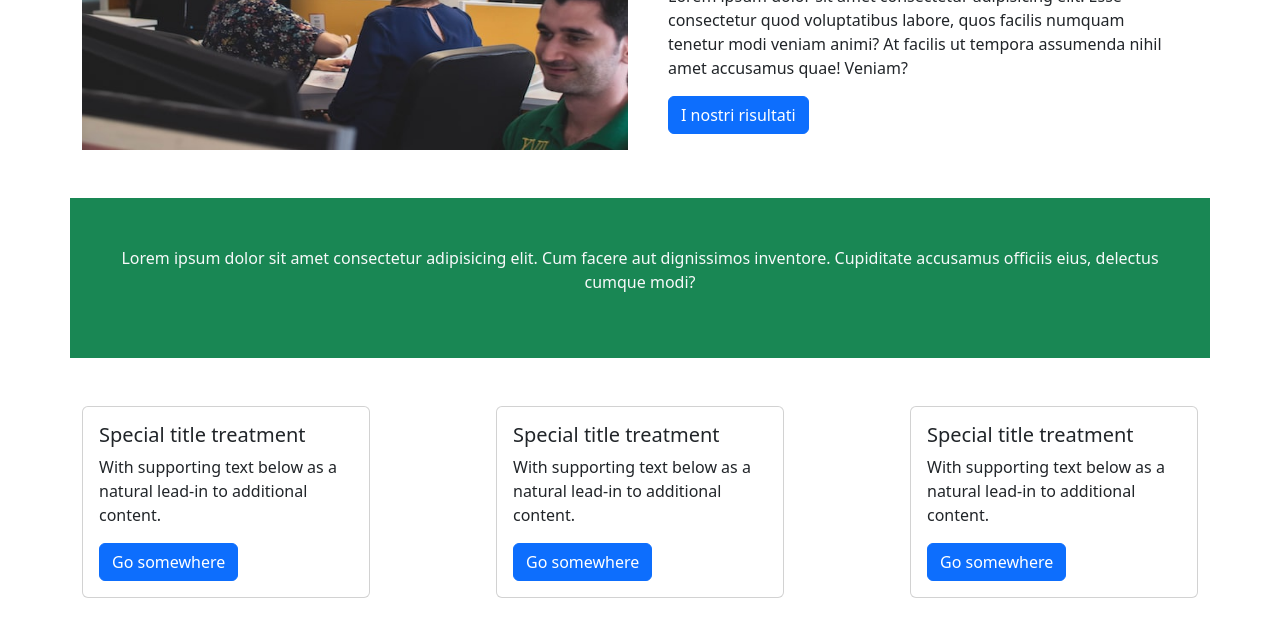
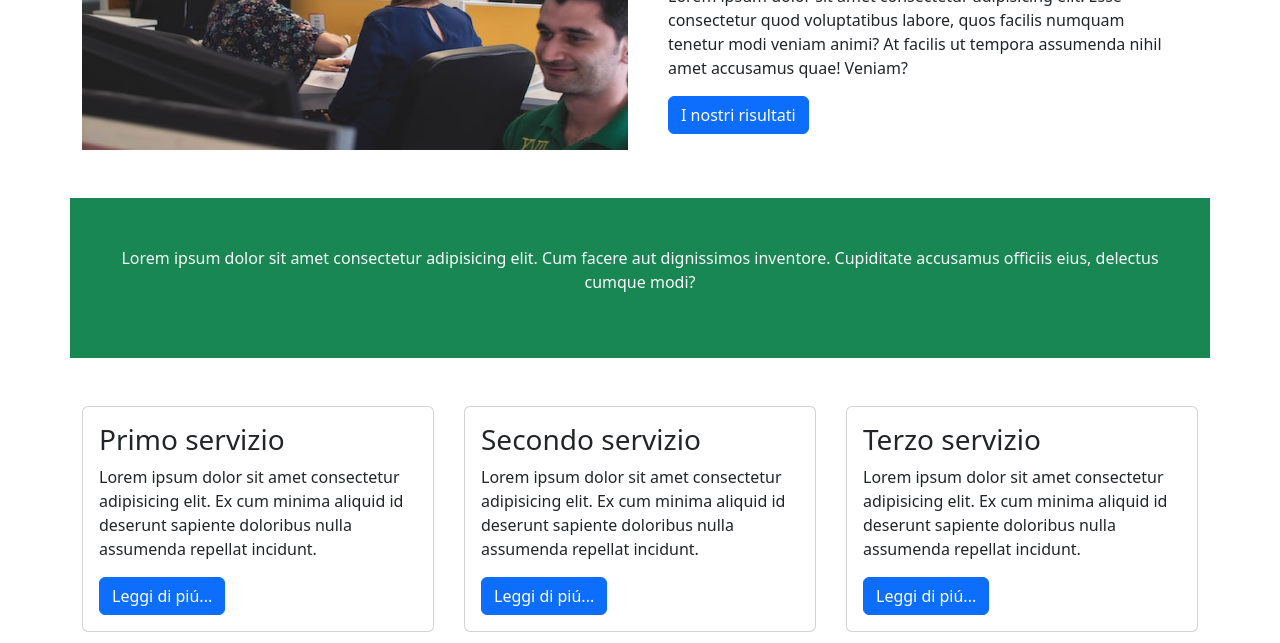
Before and after one commit to EarthDragon10/U2-W6-D2-Esercizio, a plain HTML site: page index.html in a window 1280 px wide. Shown: the part 304-947 px from the top of the page. Drawn offline with nearby package versions, Linux system fonts and the light colour scheme.

Commit message:
add bootstrap

```diff
--- a/index.html
+++ b/index.html
@@ -60,29 +60,29 @@
 
             <article id="articles">
                 <div class="row mb-5">
-                    <div class="col d-flex flex-row justify-content-between gap-4">
-                        <div class="card " style="width: 18rem;">
+                    <div class="col d-flex flex-row justify-content-between gap-3">
+                        <div class="card " style="width: 22rem;">
                             <div class="card-body">
-                                <h5 class="card-title">Special title treatment</h5>
-                                <p class="card-text">With supporting text below as a natural lead-in to additional
-                                    content.</p>
-                                <a href="#" class="btn btn-primary">Go somewhere</a>
+                                <h3 class="card-title">Primo servizio</h3>
+                                <p class="card-text">Lorem ipsum dolor sit amet consectetur adipisicing elit. Ex cum
+                                    minima aliquid id deserunt sapiente doloribus nulla assumenda repellat incidunt.</p>
+                                <a href="#" class="btn btn-primary">Leggi di piú...</a>
                             </div>
                         </div>
-                        <div class="card" style="width: 18rem;">
+                        <div class="card" style="width: 22rem;">
                             <div class="card-body">
-                                <h5 class="card-title">Special title treatment</h5>
-                                <p class="card-text">With supporting text below as a natural lead-in to additional
-                                    content.</p>
-                                <a href="#" class="btn btn-primary">Go somewhere</a>
+                                <h3 class="card-title">Secondo servizio</h3>
+                                <p class="card-text">Lorem ipsum dolor sit amet consectetur adipisicing elit. Ex cum
+                                    minima aliquid id deserunt sapiente doloribus nulla assumenda repellat incidunt.</p>
+                                <a href="#" class="btn btn-primary">Leggi di piú...</a>
                             </div>
                         </div>
-                        <div class="card" style="width: 18rem;">
+                        <div class="card" style="width: 22rem;">
                             <div class="card-body">
-                                <h5 class="card-title">Special title treatment</h5>
-                                <p class="card-text">With supporting text below as a natural lead-in to additional
-                                    content.</p>
-                                <a href="#" class="btn btn-primary">Go somewhere</a>
+                                <h3 class="card-title">Terzo servizio</h3>
+                                <p class="card-text">Lorem ipsum dolor sit amet consectetur adipisicing elit. Ex cum
+                                    minima aliquid id deserunt sapiente doloribus nulla assumenda repellat incidunt.</p>
+                                <a href="#" class="btn btn-primary">Leggi di piú...</a>
                             </div>
                         </div>
                     </div>
```
